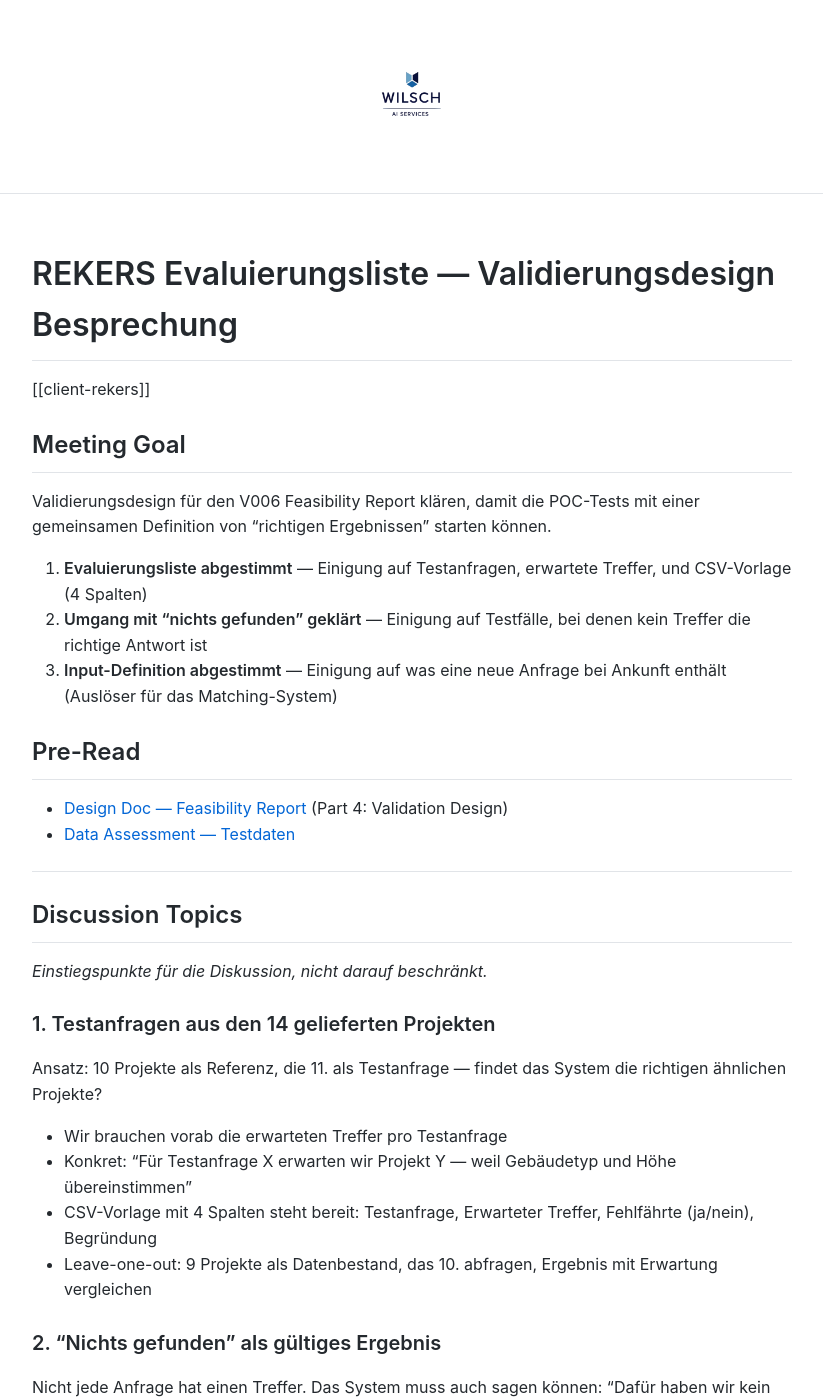
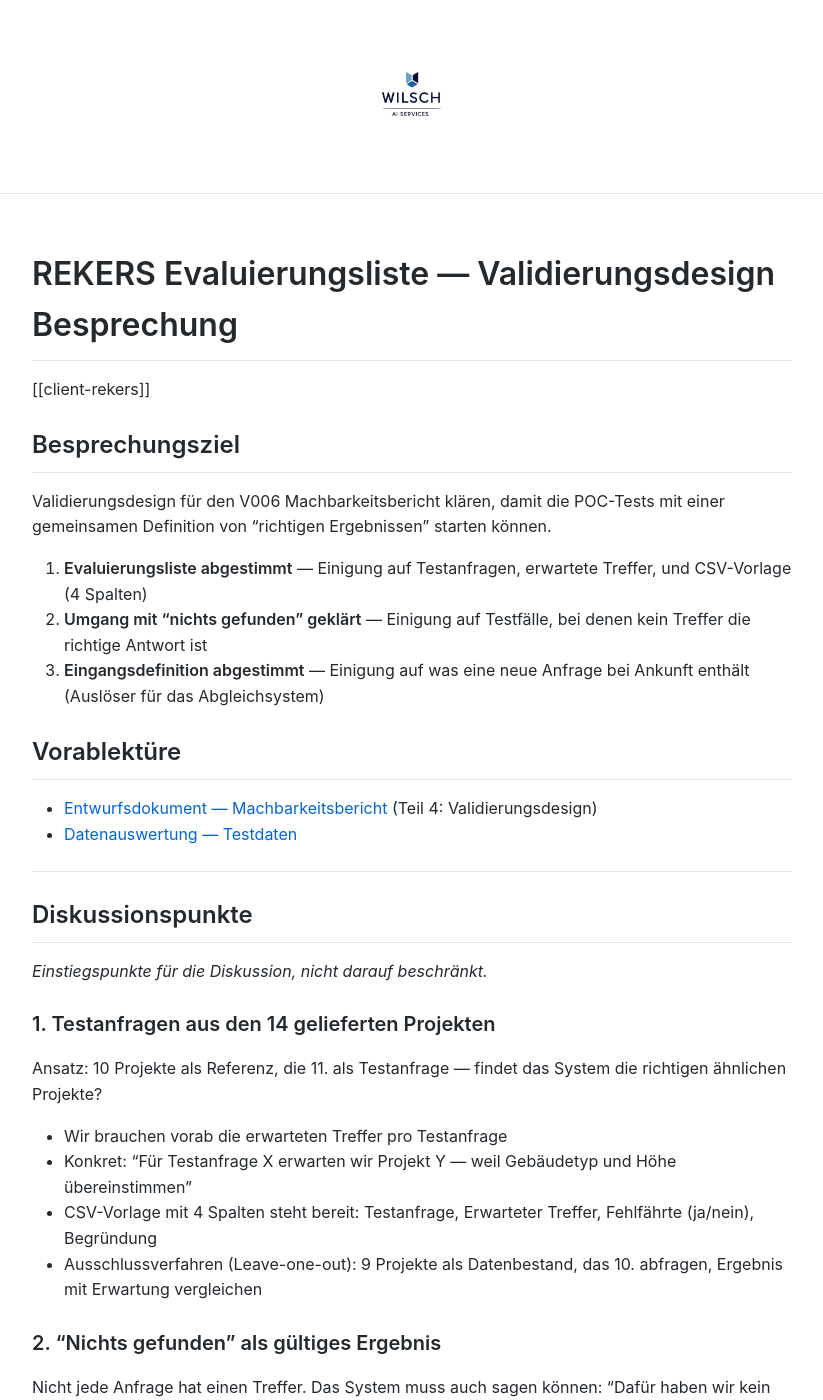
Before and after one commit to MariusWilsch/public-wilsch-ai-pages, a Jekyll site: the page built from project/rekers/meeting-agenda-evaluierungsliste.md, in a window 1280 px wide and 1400 px high. Shown: the whole window, without its empty margins (228-1051 px from the left). Built offline with Jekyll 4.4.1, drawn with Linux system fonts in a browser that asks for light colours; our own code applies the rules of GitHub Pages for plain Markdown files; some of the changed text lies outside the part shown.

Commit message:
Sync from hippocampus 2026-02-11

```diff
--- a/project/rekers/meeting-agenda-evaluierungsliste.md
+++ b/project/rekers/meeting-agenda-evaluierungsliste.md
@@ -5,22 +5,22 @@ publish: true
 # REKERS Evaluierungsliste — Validierungsdesign Besprechung
 [[client-rekers]]
 
-## Meeting Goal
+## Besprechungsziel
 
-Validierungsdesign für den V006 Feasibility Report klären, damit die POC-Tests mit einer gemeinsamen Definition von "richtigen Ergebnissen" starten können.
+Validierungsdesign für den V006 Machbarkeitsbericht klären, damit die POC-Tests mit einer gemeinsamen Definition von "richtigen Ergebnissen" starten können.
 
 1. **Evaluierungsliste abgestimmt** — Einigung auf Testanfragen, erwartete Treffer, und CSV-Vorlage (4 Spalten)
 2. **Umgang mit "nichts gefunden" geklärt** — Einigung auf Testfälle, bei denen kein Treffer die richtige Antwort ist
-3. **Input-Definition abgestimmt** — Einigung auf was eine neue Anfrage bei Ankunft enthält (Auslöser für das Matching-System)
+3. **Eingangsdefinition abgestimmt** — Einigung auf was eine neue Anfrage bei Ankunft enthält (Auslöser für das Abgleichsystem)
 
-## Pre-Read
+## Vorablektüre
 
-- [Design Doc — Feasibility Report](https://mariuswilsch.github.io/public-wilsch-ai-pages/project/rekers/design-doc-feasibility-report) (Part 4: Validation Design)
-- [Data Assessment — Testdaten](https://mariuswilsch.github.io/public-wilsch-ai-pages/project/rekers/data-assessment-testdaten)
+- [Entwurfsdokument — Machbarkeitsbericht](https://mariuswilsch.github.io/public-wilsch-ai-pages/project/rekers/design-doc-feasibility-report) (Teil 4: Validierungsdesign)
+- [Datenauswertung — Testdaten](https://mariuswilsch.github.io/public-wilsch-ai-pages/project/rekers/data-assessment-testdaten)
 
 ---
 
-## Discussion Topics
+## Diskussionspunkte
 
 *Einstiegspunkte für die Diskussion, nicht darauf beschränkt.*
 
@@ -31,7 +31,7 @@ Ansatz: 10 Projekte als Referenz, die 11. als Testanfrage — findet das System
 - Wir brauchen vorab die erwarteten Treffer pro Testanfrage
 - Konkret: "Für Testanfrage X erwarten wir Projekt Y — weil Gebäudetyp und Höhe übereinstimmen"
 - CSV-Vorlage mit 4 Spalten steht bereit: Testanfrage, Erwarteter Treffer, Fehlfährte (ja/nein), Begründung
-- Leave-one-out: 9 Projekte als Datenbestand, das 10. abfragen, Ergebnis mit Erwartung vergleichen
+- Ausschlussverfahren (Leave-one-out): 9 Projekte als Datenbestand, das 10. abfragen, Ergebnis mit Erwartung vergleichen
 
 ### 2. "Nichts gefunden" als gültiges Ergebnis
 
@@ -51,17 +51,17 @@ Wir wissen wie die historischen Projekte aussehen (14 geliefert), aber nicht wie
 
 ### 4. Zweck der "Angebote ohne Material" CSV
 
-Die Datenlieferung enthielt eine CSV mit 4.307 Angebotszeilen (141 Spalten), die im Workshop nicht besprochen wurde. Unsere Analyse zeigt: die CSV enthält keine zusätzlichen Daten für das Ähnlichkeitsmatching über die Anfragen.csv hinaus (Krankosten = universelle Montagekosten für Fertigteile, Materialgewichte = REKERS-Standardprodukt). War diese CSV für einen anderen Zweck gedacht?
+Die Datenlieferung enthielt eine CSV mit 4.307 Angebotszeilen (141 Spalten), die im Workshop nicht besprochen wurde. Unsere Analyse zeigt: die CSV enthält keine zusätzlichen Daten für den Ähnlichkeitsabgleich über die Anfragen.csv hinaus (Krankosten = universelle Montagekosten für Fertigteile, Materialgewichte = REKERS-Standardprodukt). War diese CSV für einen anderen Zweck gedacht?
 
-## Meeting Format
+## Besprechungsformat
 
 - **Typ:** Arbeitssitzung
 - **Teilnehmer:** Herr Sasse + Marius (ggf. Kalkulator)
 - **Erwartung:** Herr Sasse kommt mit Kenntnis der 14 gelieferten Projekte und einer Einschätzung, welche davon "ähnlich" zueinander sind
 - **Ergebnis:** Gemeinsames Verständnis der Evaluierungsmethode und Einigung auf den Inhalt der Evaluierungsliste. Die CSV wird anschließend von REKERS ausgefüllt.
 
-## Related
+## Verweise
 
-- **Issue:** [#629 — REKERS: KI-gestütztes Angebotssystem - Workshop 2](https://github.com/DaveX2001/deliverable-tracking/issues/629)
-- **Design Doc:** [Feasibility Report](https://mariuswilsch.github.io/public-wilsch-ai-pages/project/rekers/design-doc-feasibility-report)
-- **Data Assessment:** [Testdaten Report](https://mariuswilsch.github.io/public-wilsch-ai-pages/project/rekers/data-assessment-testdaten)
+- **Vorgang:** [#629 — REKERS: KI-gestütztes Angebotssystem - Workshop 2](https://github.com/DaveX2001/deliverable-tracking/issues/629)
+- **Entwurfsdokument:** [Machbarkeitsbericht](https://mariuswilsch.github.io/public-wilsch-ai-pages/project/rekers/design-doc-feasibility-report)
+- **Datenauswertung:** [Testdaten-Bericht](https://mariuswilsch.github.io/public-wilsch-ai-pages/project/rekers/data-assessment-testdaten)
```
